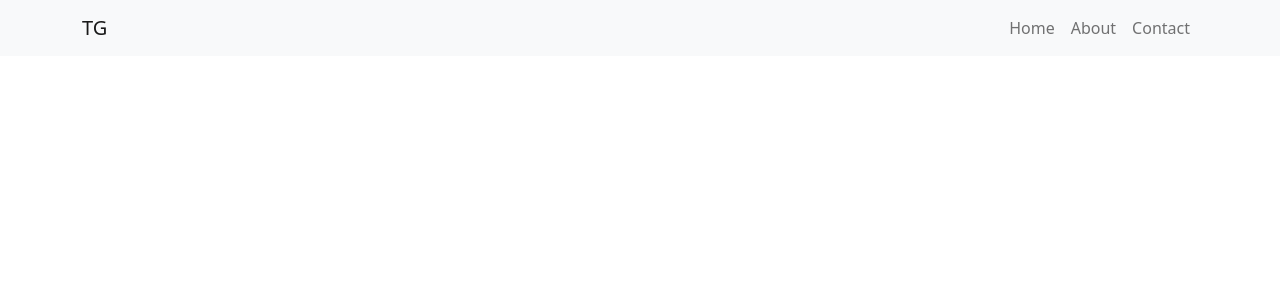
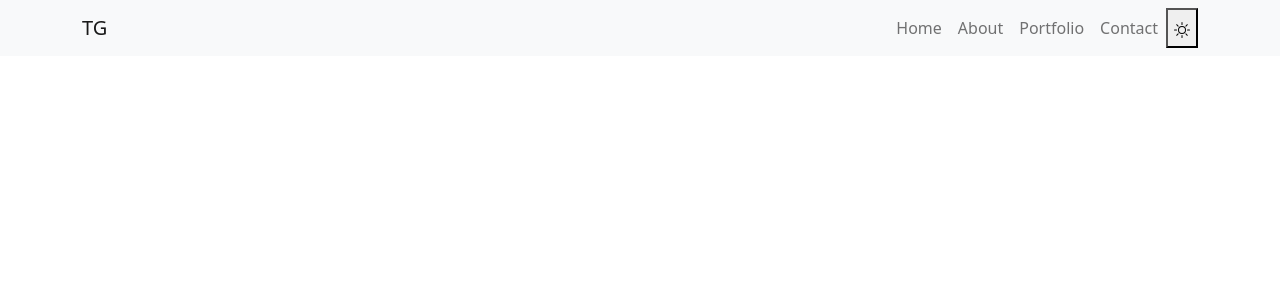
Before and after one commit to thomasgilmore/portfolio2022, a React (Create React App) app: page / in a window 1280 px wide. Shown: the top 300 px of the page. Built offline with nearby package versions, Linux system fonts and the light colour scheme.

Commit message:
created light and dark mode button

```diff
--- a/src/Components/NavBar.js
+++ b/src/Components/NavBar.js
@@ -1,12 +1,16 @@
-import React from 'react';
+import React, { useContext } from 'react';
+import { PortfolioContext } from '../Context/Context';
+import { BsSun } from 'react-icons/bs';
+import { FiMoon } from 'react-icons/fi';
 import './navbar.css';
 import Container from 'react-bootstrap/Container';
 import Nav from 'react-bootstrap/Nav';
 import Navbar from 'react-bootstrap/Navbar';
 
 export default function NavBar() {
+  const { theme, handleThemeChange } = useContext(PortfolioContext)
   return (
-    <Navbar bg="light" expand="lg">
+    <Navbar bg={theme} variant={theme} expand="lg">
       <Container>
         <Navbar.Brand href="#home">TG</Navbar.Brand>
         <Navbar.Toggle aria-controls="basic-navbar-nav" />
@@ -14,7 +18,9 @@ export default function NavBar() {
           <Nav className="navItems">
             <Nav.Link href="#home">Home</Nav.Link>
             <Nav.Link href="#about">About</Nav.Link>
+            <Nav.Link href="#portfolio">Portfolio</Nav.Link>
             <Nav.Link href="#contact">Contact</Nav.Link>
+            <button onClick={handleThemeChange} className={`${theme}Button`}>{theme === 'light' ? <BsSun /> : <FiMoon />}</button>
           </Nav>
         </Navbar.Collapse>
       </Container>
```
